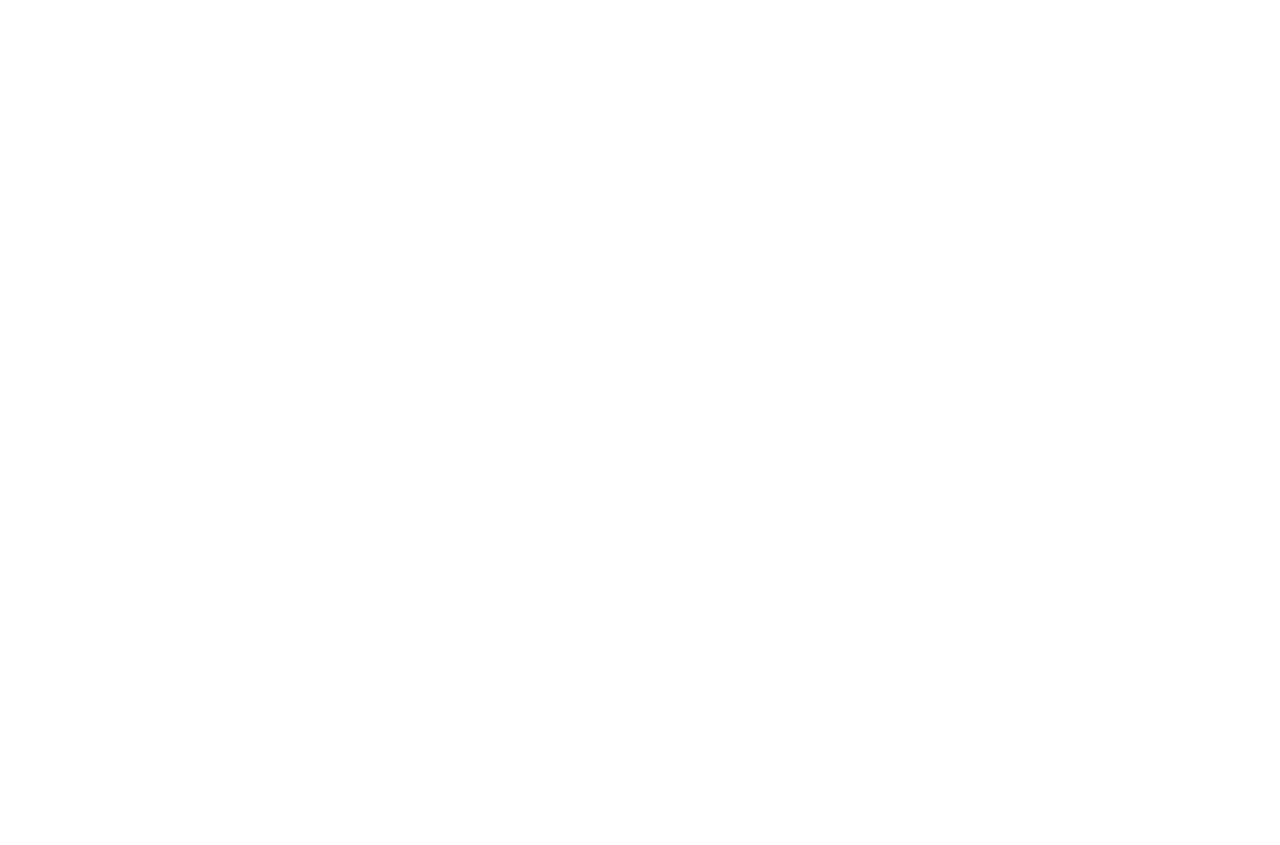
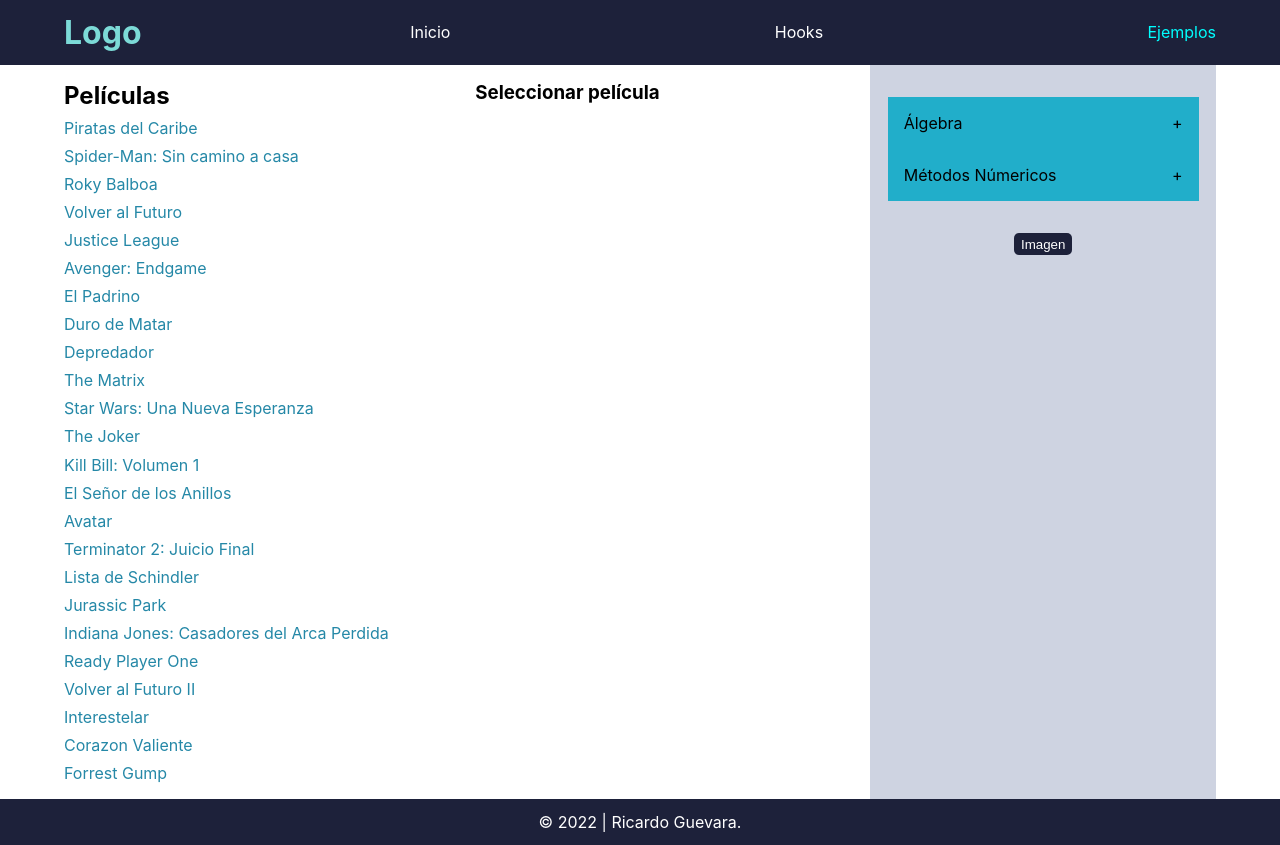
Before and after one commit to santi-gp/react-project, a React (Create React App) app: page /examples in a window 1280 px wide. Before the commit this address had no page. Before the commit the page ends 800 px from the top, so only its background shows below. Built offline with nearby package versions, Linux system fonts and the light colour scheme.

Commit message:
update pages

```diff
--- a/src/App.js
+++ b/src/App.js
@@ -13,9 +13,11 @@ import {
   ShowColor
 }
   from './pages/hooksPages';
-import User from './components/content/User';
+import User from './components/content/movies/User';
 import { Crud } from './components/content/crud/Crud';
+import Movies from './components/content/movies/Movies';
 import PostMain from './components/content/posts/PostMain';
+import { Calculators, Numerical } from './pages/examplesPages';
 
 function App() {
 
@@ -38,7 +40,14 @@ function App() {
             <Route path='rating' element={<Rating />} />
             <Route path='changeColour' element={<ShowColor />} />
           </Route>
-          <Route path='clases' element={<Examples />} >
+          <Route path='examples' element={<Examples />} >
+            <Route index element={
+              <article>
+                <Movies />
+              </article>
+            } />
+            <Route path='calculators' element={<Calculators />} />
+            <Route path='interLagrange' element={<Numerical />} />
             <Route path=":userId" element={<User />} />
           </Route>
         </Route>
--- /dev/null
+++ b/src/components/content/Math/Algebra.js
@@ -0,0 +1,27 @@
+import React from 'react'
+import Counter from './Counter'
+import Factorial from './Factorial'
+import Fibonacci from './Fibonacci'
+import SolveQuadraticEqn from './SolveQuadraticEqn'
+
+function Algebra() {
+    const styleGrid2 = {
+        marginTop: '10px',
+        display: 'grid',
+        gridTemplateColumns: '1fr 1fr',
+        gridGap: '10px',
+        styleDiv: {
+            marginTop: '2%'
+        }
+    };
+    return (
+        <div style={styleGrid2}>
+            <div><Fibonacci /></div>
+            <div><Factorial /></div>
+            <div><Counter /></div>
+            <div><SolveQuadraticEqn /></div>
+        </div>
+    )
+}
+
+export default Algebra
--- a/src/components/content/Math/SolveQuadraticEqn.js
+++ b/src/components/content/Math/SolveQuadraticEqn.js
@@ -6,8 +6,8 @@ export default function SolveQuadraticEqn() {
     const [number_a, setNumber_a] = useState();
     const [number_b, setNumber_b] = useState();
     const [number_c, setNumber_c] = useState();
-    const [sum1, setsum1] = useState();
-    const [sum2, setsum2] = useState()
+    const [sum1, setsum1] = useState('');
+    const [sum2, setsum2] = useState('')
 
     const handleClick = (e) => {
         let a = parseFloat(number_a);
@@ -28,13 +28,12 @@ export default function SolveQuadraticEqn() {
             alert('|No existe solución en los Reales!');
             e.preventDefault();
         }
-
     };
 
     return (
         <>
-            <h4>Ecuación Cuadrática</h4>
-            <h5>ax<sup>2</sup>+bx+c, a &ne; 0</h5>
+            <h4 className='txt-center'>Ecuación Cuadrática</h4>
+            <h5 className='txt-center'>ax<sup>2</sup>+bx+c, a &ne; 0</h5>
             <form className={styles.forms}>
                 <label>
                     Ingresar <var>a</var>
@@ -59,8 +58,8 @@ export default function SolveQuadraticEqn() {
                     value={number_c || ''} placeholder='1' />
                 <button className={styles.submit} onClick={handleClick}>Resolver</button>
             </form>
-            <p>x<sub>1</sub>= {sum1}</p>
-            <p>x<sub>2</sub>= {sum2}</p>
+            <p className='txt-center'>x<sub>1</sub>= {sum1}</p>
+            <p className='txt-center'>x<sub>2</sub>= {sum2}</p>
         </>
     )
 }
--- /dev/null
+++ b/src/components/content/movies/Movies.js
@@ -0,0 +1,42 @@
+import React from 'react'
+import { Outlet, Link } from 'react-router-dom';
+import { getAllUsers } from './users'
+function Movies() {
+    const users = getAllUsers();
+    const styleGrid = {
+        display: 'grid',
+        gridTemplateColumns: '1fr 1fr',
+        styleLi: {
+            marginTop: '2%'
+        },
+        styleA: {
+            color: '#2588a7'
+        }
+    };
+    return (
+        <>
+            <div style={styleGrid}>
+                <div>
+                    <h2>Películas</h2>
+                    <ul>
+                        {users.map((user) => (
+                            <li key={user.id} style={styleGrid.styleLi}>
+                                <Link
+                                    to={user.id.toString()}
+                                    style={styleGrid.styleA}>
+                                    {user.titulo}
+                                </Link>
+                            </li>
+                        ))}
+                    </ul>
+                </div>
+                <div className='px-2'>
+                    <h3>Seleccionar película</h3>
+                    <Outlet />
+                </div>
+            </div>
+        </>
+    )
+}
+
+export default Movies
--- a/src/components/content/User.js
+++ b/src/components/content/movies/User.js
@@ -9,7 +9,7 @@ function User() {
     //const user = getUser(parseInt(params.userId));
     const handleDelete = () => {
         deleteUser(user.id);
-        navigate("/clases")
+        navigate("/examples")
     }
     if (!user) {
         return <div>No existe película</div>;
--- a/src/components/header/Header.js
+++ b/src/components/header/Header.js
@@ -48,7 +48,7 @@ function Header() {
                         <li>
                             <NavLink
                                 onClick={closeNav}
-                                to="clases" style={({ isActive }) => ({ color: isActive ? 'cyan' : 'white' })}
+                                to="examples" style={({ isActive }) => ({ color: isActive ? 'cyan' : 'white' })}
                             >
                                 Ejemplos
                             </NavLink>
--- a/src/components/sidebars/AccordionMenu.js
+++ b/src/components/sidebars/AccordionMenu.js
@@ -1,9 +1,10 @@
 import React, { useState } from 'react'
 import AccordionItem from './AccordionMenuItem'
-import dataMenu from './sidebarHooks';
+//import dataMenu from './sidebarHooks';
+//import {getAllLinks} from './sidebarHooks';
 import './AccorMenu.css';
 
-function AccordionMenu() {
+function AccordionMenu( {dataArray} ) {
     //const dataMenu = getAllLinks();
     const [click, setClick] = useState('0');
     const handleToggle = (index) => {
@@ -15,7 +16,7 @@ function AccordionMenu() {
     return (
         <>
             <div className='accorMenu_wrapper'>
-                {dataMenu.map((item, index) =>
+                {dataArray.map((item, index) =>
                 (
                     <AccordionItem
                         key={index}
--- /dev/null
+++ b/src/components/sidebars/sidebarExamples.js
@@ -0,0 +1,20 @@
+import { Link } from 'react-router-dom';
+const dataExamples = [
+    {
+        header: 'Álgebra',
+        content:
+            <ul>
+                <li><Link to="calculators">Calculadoras</Link></li>
+            </ul>
+    },
+    {
+        header: 'Métodos Númericos',
+        content:
+            <ul>
+                <li><Link to='interLagrange'>Interpolación</Link></li>
+            </ul>
+    }
+
+]
+
+export default dataExamples;
--- a/src/pages/Examples.js
+++ b/src/pages/Examples.js
@@ -1,68 +1,23 @@
 import React from 'react'
-import { Link, Outlet } from 'react-router-dom';
-import { getAllUsers } from '../components/content/users'
-import Counter from '../components/content/Math/Counter'
+import { Outlet } from 'react-router-dom'
 import Toggle from '../components/content/Toggle'
-import Factorial from '../components/content/Math/Factorial'
-import Fibonacci from '../components/content/Math/Fibonacci'
-import SolveQuadraticEqn from '../components/content/Math/SolveQuadraticEqn';
+import AccordionMenu from '../components/sidebars/AccordionMenu'
+import dataExamples from '../components/sidebars/sidebarExamples'
 
-function Clases() {
-  const users = getAllUsers();
-  const styleGrid = {
-    display: 'grid',
-    gridTemplateColumns: '1fr 1fr',
-    styleLi: {
-      marginTop: '2%'
-    },
-    styleA: {
-      color: '#2588a7'
-    }
-  };
+function Examples() {
   return (
     <>
       <section>
-        <article style={styleGrid}>
-          <div>
-            <h2>Películas</h2>
-            <ul>
-              {users.map((user) => (
-                <li key={user.id} style={styleGrid.styleLi}>
-                  <Link
-                    to={user.id.toString()}
-                    style={styleGrid.styleA}>
-                    {user.titulo}
-                  </Link>
-                </li>
-              ))}
-            </ul>
-          </div>
-          <div className='px-2'>
-            <h3>Seleccionar película</h3>
-            <Outlet />
-          </div>
-        </article>
+        <Outlet />
       </section>
       <aside>
-        <div>
-          <Counter />
-        </div>
-        <div>
-          <Factorial />
-        </div>
-        <div>
-          <Fibonacci />
-        </div>
+        <AccordionMenu dataArray={dataExamples} />
         <div>
           <Toggle />
         </div>
-        <div>
-          <SolveQuadraticEqn />
-        </div>
       </aside>
     </>
-
   )
 }
 
-export default Clases
+export default Examples
--- a/src/pages/Hooks.js
+++ b/src/pages/Hooks.js
@@ -1,7 +1,7 @@
 import React from 'react'
 import { Outlet } from 'react-router-dom'
 import AccordionMenu from '../components/sidebars/AccordionMenu'
-import InterpolationLagrange from '../components/content/Math/InterpolationLagrange'
+import dataMenu from '../components/sidebars/sidebarHooks'
 
 function Hooks() {
   return (
@@ -10,8 +10,7 @@ function Hooks() {
         <Outlet />
       </section>
       <aside>
-        <AccordionMenu />
-        <InterpolationLagrange />
+        <AccordionMenu dataArray={dataMenu} />
       </aside>
     </>
   )
--- /dev/null
+++ b/src/pages/examplesPages.js
@@ -0,0 +1,19 @@
+import React from 'react'
+import Algebra from '../components/content/Math/Algebra'
+import InterpolationLagrange from '../components/content/Math/InterpolationLagrange'
+
+export function Calculators() {
+    return (
+        <article>
+            <Algebra />
+        </article>
+    )
+}
+
+export function Numerical() {
+    return (
+        <article>
+            <InterpolationLagrange />
+        </article>
+    )
+}
```
Also changed, not shown: src/components/content/movies/users.js (renamed from src/components/content/users.js).
